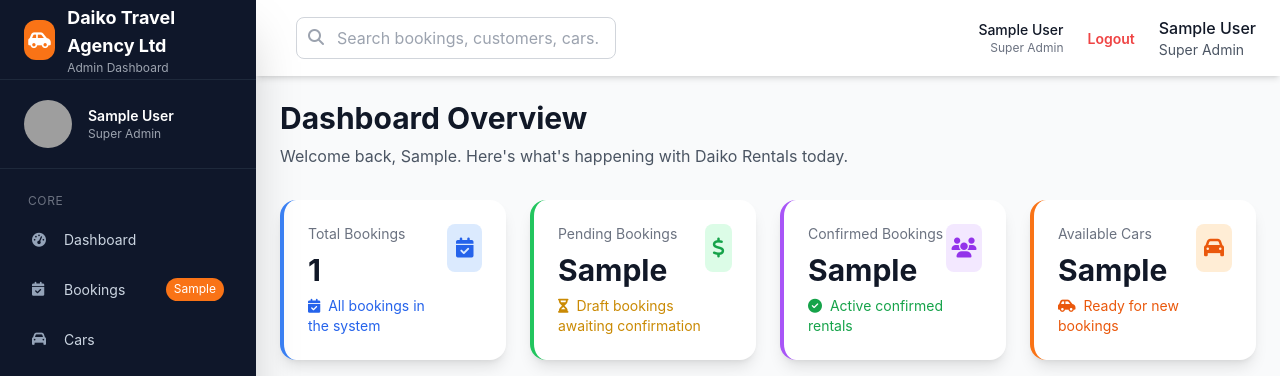
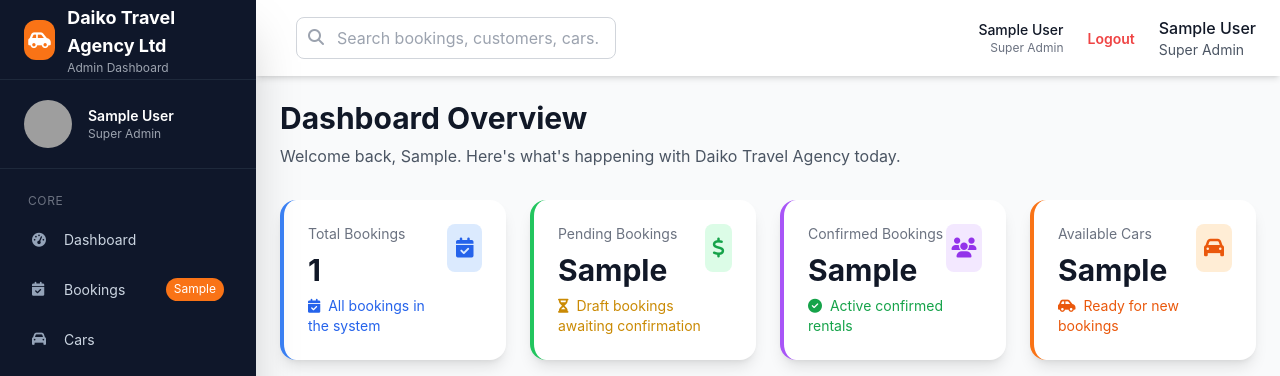
Before and after one commit to kellyj42/Diako-rental-cars, a Django app: template dashboard/templates/dashboard/index.html in a window 1280 px wide. Shown: the top 376 px of the page. Run offline with Django 5.2, Linux system fonts and the light colour scheme; a user stored in the database is signed in; tables that the repository leaves empty hold one stand-in row (values such as "Sample post"); the template is opened without the code that fills it: most values are stand-ins (such as "Sample title", 1, 10 or a date in 2020); some libraries are stand-ins or nearby versions; grey boxes are pictures that could not be loaded.

Commit message:
Initial commit

```diff
--- a/dashboard/templates/dashboard/includes/main.html
+++ b/dashboard/templates/dashboard/includes/main.html
@@ -7,7 +7,7 @@
       <h1 class="text-3xl font-bold text-gray-900">Dashboard Overview</h1>
       <p class="text-gray-600 mt-2">
         Welcome back, {{request.user.first_name|default:request.user.username}}.
-        Here's what's happening with Daiko Rentals today.
+        Here's what's happening with Daiko Travel Agency today.
       </p>
     </div>
 
```
